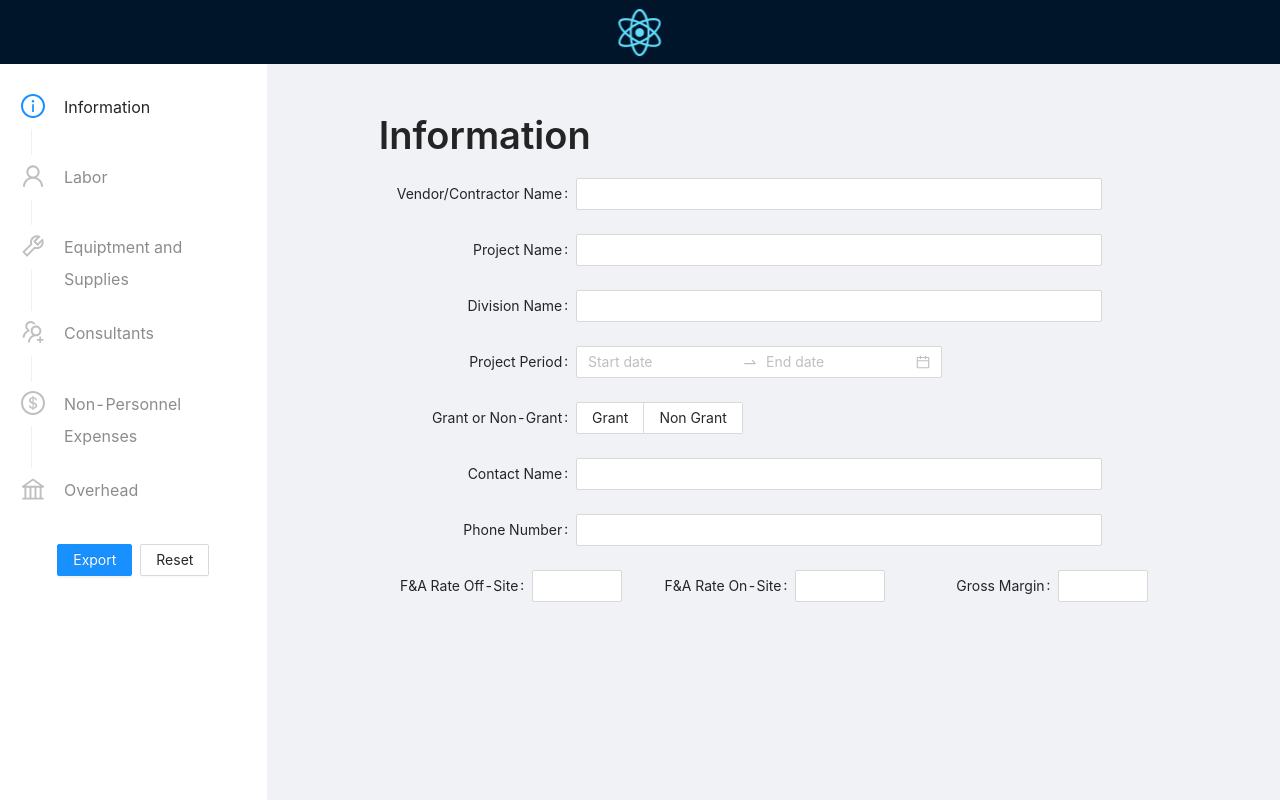
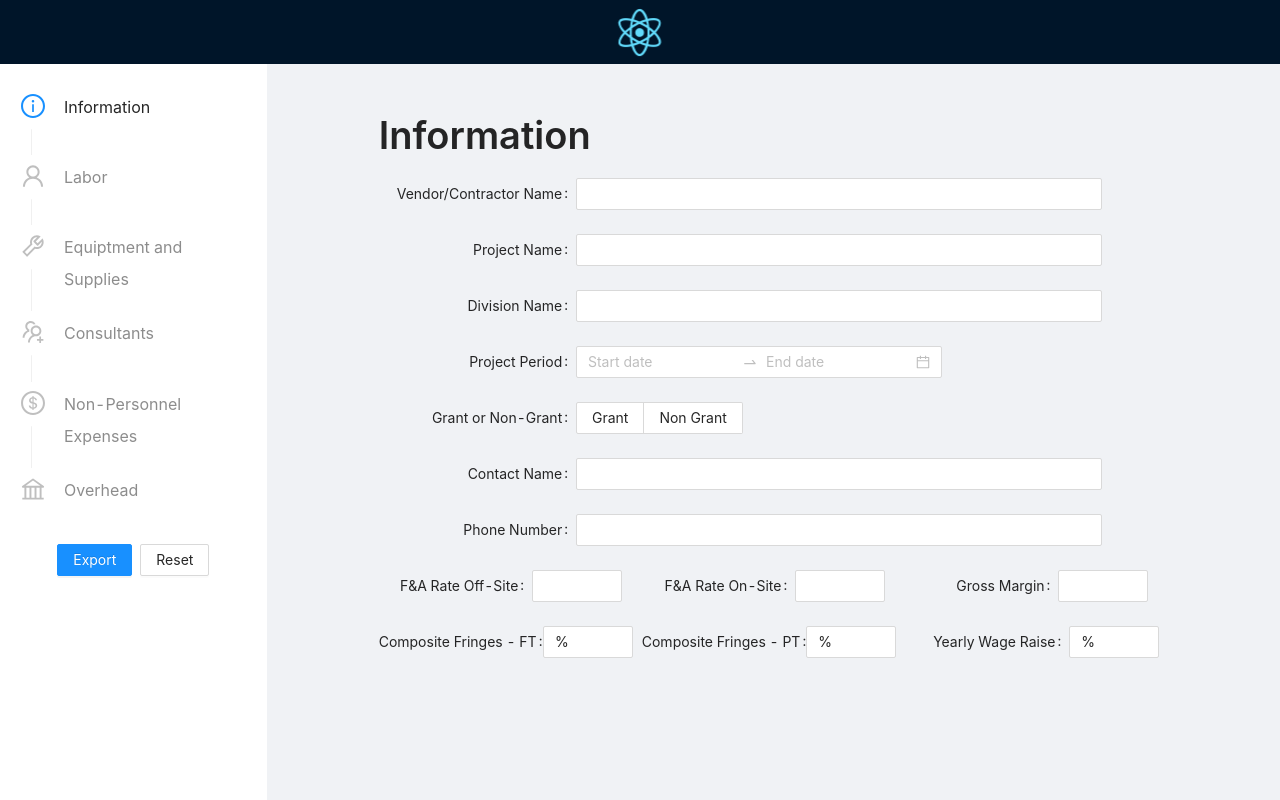
Before and after one commit to ryanjbudhu/BudgetForm, a React (Create React App) app: page / in a window 1280 px wide. Built offline with nearby package versions, Linux system fonts and the light colour scheme.

Commit message:
added labor fringes and wage increase

```diff
--- a/src/pages/BudgetInfo/BudgetInfo.js
+++ b/src/pages/BudgetInfo/BudgetInfo.js
@@ -43,6 +43,9 @@ export default function BudgetInfo(props) {
                     faoff: props.infoData.faoff,
                     faon: props.infoData.faon,
                     gross: props.infoData.gross,
+                    ftfringe: props.infoData.ftfringe,
+                    ptfringe: props.infoData.ptfringe,
+                    raise: props.infoData.raise,
                 }}
             >
                 <Form.Item name="name" label="Vendor/Contractor Name">
@@ -113,6 +116,53 @@ export default function BudgetInfo(props) {
                         </Form.Item>
                     </Col>
                 </Row>
+                <Row>
+                    <Col span={8}>
+                        <Form.Item
+                            name="ftfringe"
+                            label="Composite Fringes - FT"
+                            labelCol={{ span: 15 }}
+                        >
+                            <InputNumber
+                                formatter={percentFormatter}
+                                onPressEnter={save}
+                                onBlur={save}
+                                min={0}
+                                max={100}
+                            />
+                        </Form.Item>
+                    </Col>
+                    <Col span={8}>
+                        <Form.Item
+                            name="ptfringe"
+                            label="Composite Fringes - PT"
+                            labelCol={{ span: 15 }}
+                        >
+                            <InputNumber
+                                formatter={percentFormatter}
+                                onPressEnter={save}
+                                onBlur={save}
+                                min={0}
+                                max={100}
+                            />
+                        </Form.Item>
+                    </Col>
+                    <Col span={8}>
+                        <Form.Item
+                            name="raise"
+                            label="Yearly Wage Raise"
+                            labelCol={{ span: 15 }}
+                        >
+                            <InputNumber
+                                formatter={percentFormatter}
+                                onPressEnter={save}
+                                onBlur={save}
+                                min={0}
+                                max={100}
+                            />
+                        </Form.Item>
+                    </Col>
+                </Row>
             </Form>
         </div>
     );
```
